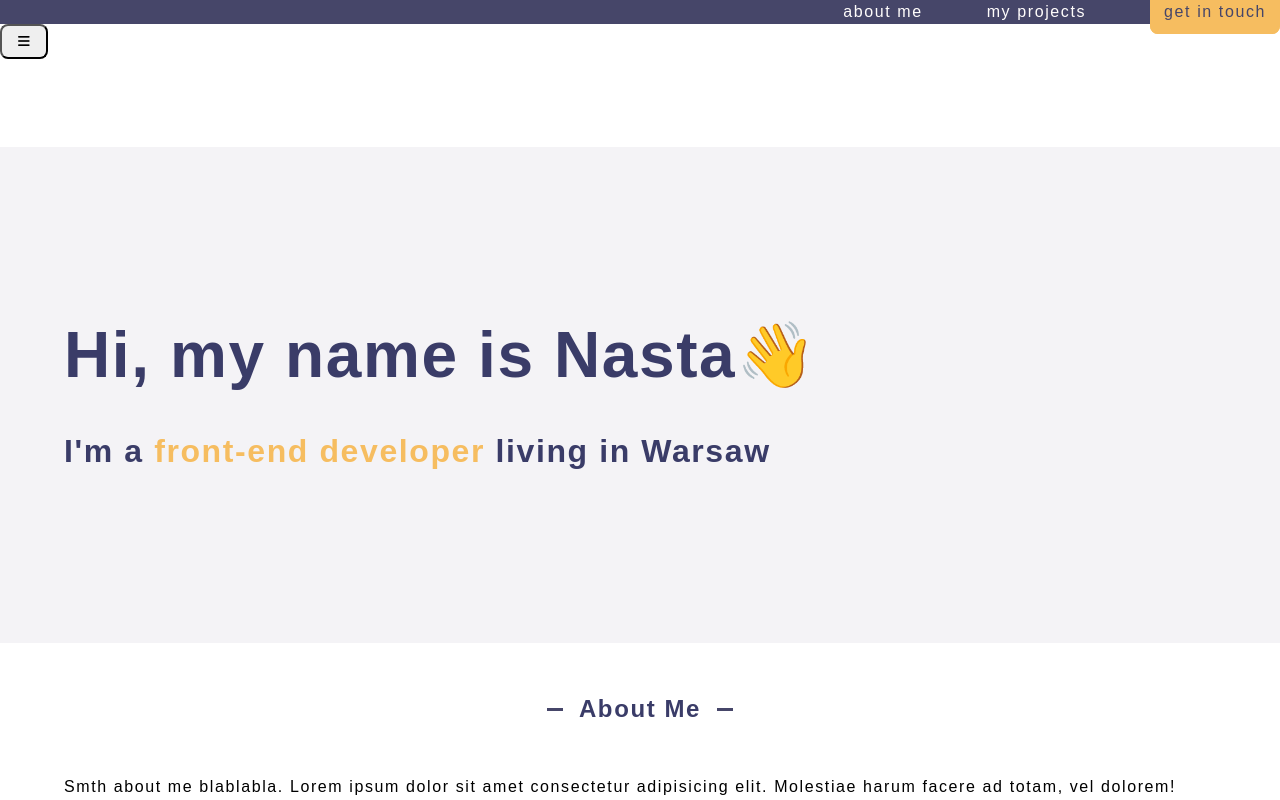
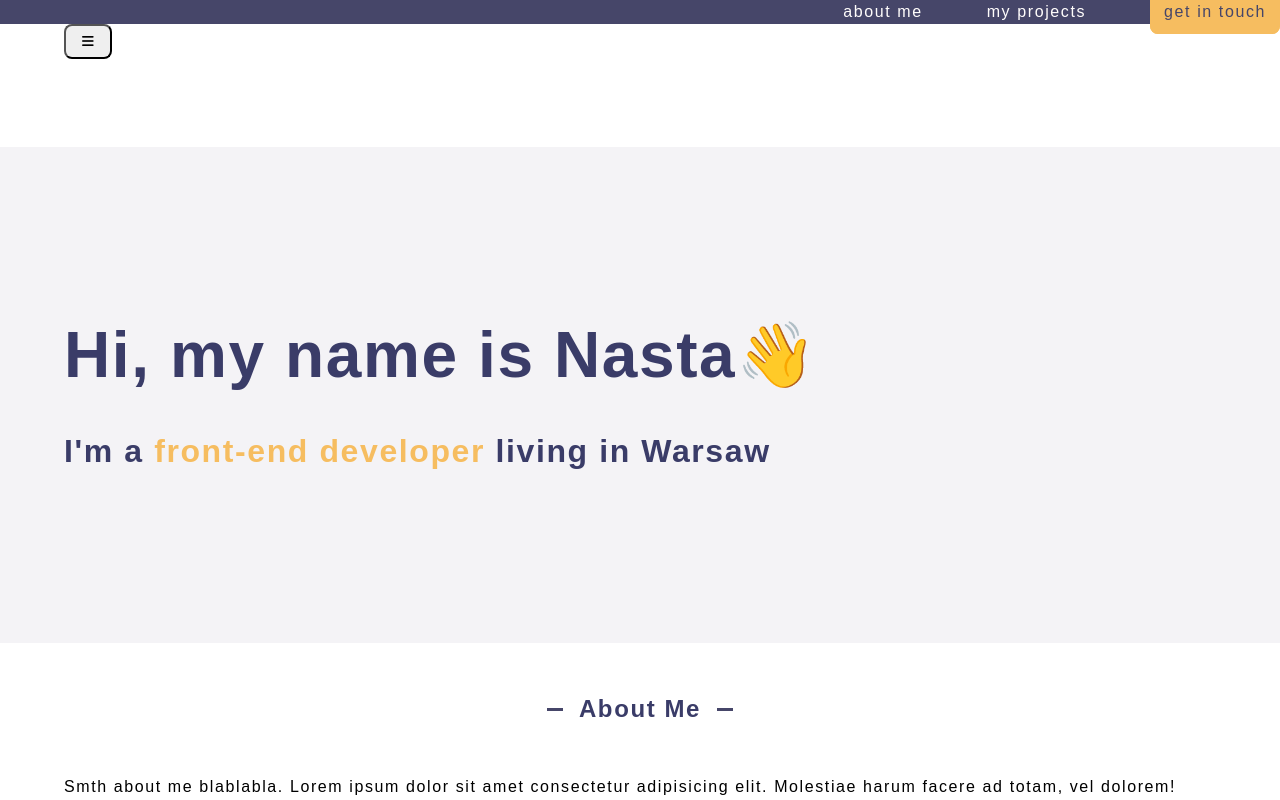
Before and after one commit to pl0tka/portfolio, a React (Vite) app: page / in a window 1280 px wide. Shown: the top 800 px of the page. Built offline with nearby package versions, Linux system fonts and the light colour scheme; a web font is replaced by a local one.

Commit message:
Update global styles

```diff
--- a/src/styles/sass/general/_global.scss
+++ b/src/styles/sass/general/_global.scss
@@ -18,20 +18,12 @@ a {
 }
 
 // layout
-.nav-container,
+.header-container,
 .hero-container,
 .section-container,
 .footer-container {
-  @include p-x-container-sm;
+  @include container-padding-x;
   @include max-width;
-}
-@media screen and (min-width: 768px) {
-  .nav-container,
-  .hero-container,
-  .section-container,
-  .footer-container {
-    @include p-x-container-lg;
-  }
 }
 
 // temp
--- a/src/styles/sass/utils/_mixins.scss
+++ b/src/styles/sass/utils/_mixins.scss
@@ -3,11 +3,13 @@
   margin-left: auto;
   margin-right: auto;
 }
-@mixin p-x-container-sm {
+
+@mixin container-padding-x {
   padding-right: 1rem;
   padding-left: 1rem;
+
+  @include md-screen {
+    padding-right: 4rem;
+    padding-left: 4rem;
+  }
 }
-@mixin p-x-container-lg {
-  padding-right: 4rem;
-  padding-left: 4rem;
-}
```
